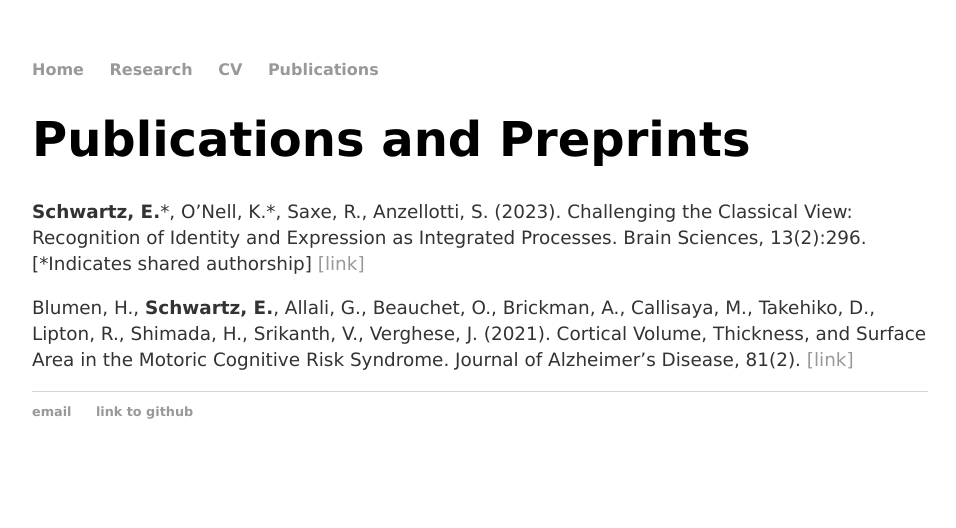
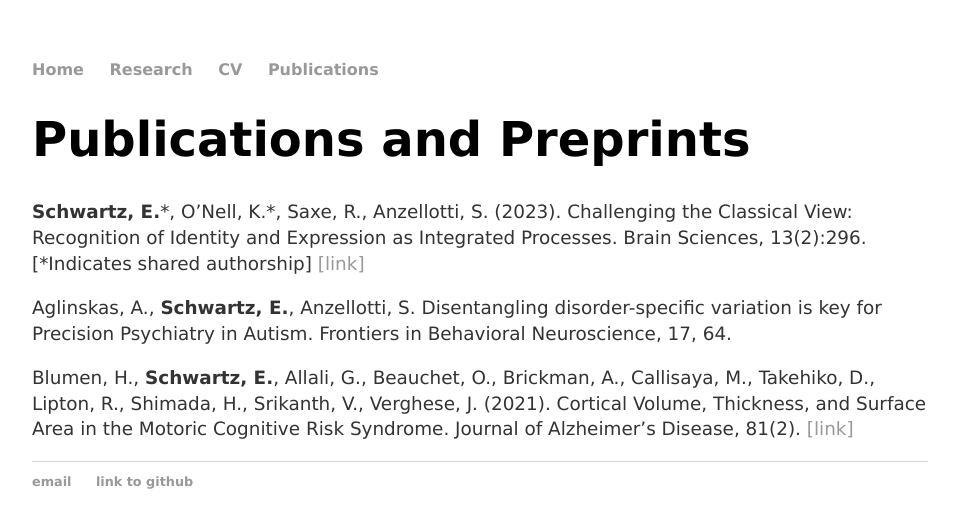
Before and after one commit to els615/els615.github.io, a Jekyll site: the page built from Publications/index.html, in a window 1280 px wide. Shown: the top 528 px of the page, without its empty margins (160-1116 px from the left). Built offline with Jekyll 4.4.1, drawn with Linux system fonts in a browser that asks for light colours.

Commit message:
Update index.html

```diff
--- a/Publications/index.html
+++ b/Publications/index.html
@@ -7,6 +7,8 @@ title: Emily Schwartz's Publications
 	<p><b>Schwartz, E.</b>*, O’Nell, K.*, Saxe, R., Anzellotti, S. (2023). Challenging the Classical View:
 	  Recognition of Identity and Expression as Integrated Processes. Brain Sciences, 13(2):296. [*Indicates shared authorship]
 	  <a href="https://www.mdpi.com/2076-3425/13/2/296" target="_blank">[link]</a></p>
+	<p>Aglinskas, A., <b>Schwartz, E.</b>, Anzellotti, S. Disentangling disorder-specific variation is key for Precision Psychiatry in Autism. Frontiers in Behavioral Neuroscience, 17, 64.
+	  </p>
   <p>Blumen, H., <b>Schwartz, E.</b>, Allali, G., Beauchet, O., Brickman, A., Callisaya, M., Takehiko, D.,
      Lipton, R., Shimada, H., Srikanth, V., Verghese, J. (2021). Cortical Volume, Thickness, and Surface Area in the Motoric Cognitive Risk Syndrome. Journal of Alzheimer’s Disease, 81(2).
      <a href="/Publications/Blumenetal2021.pdf" target="_blank">[link]</a></p>
```
